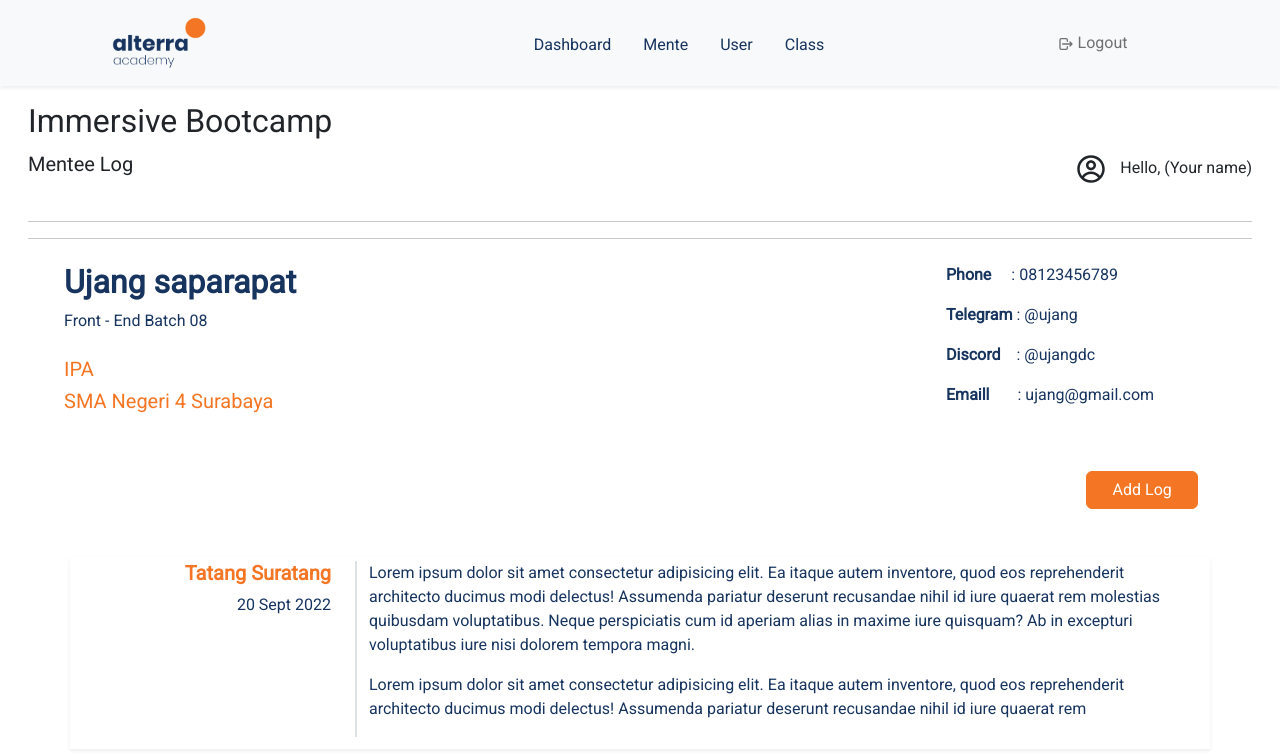
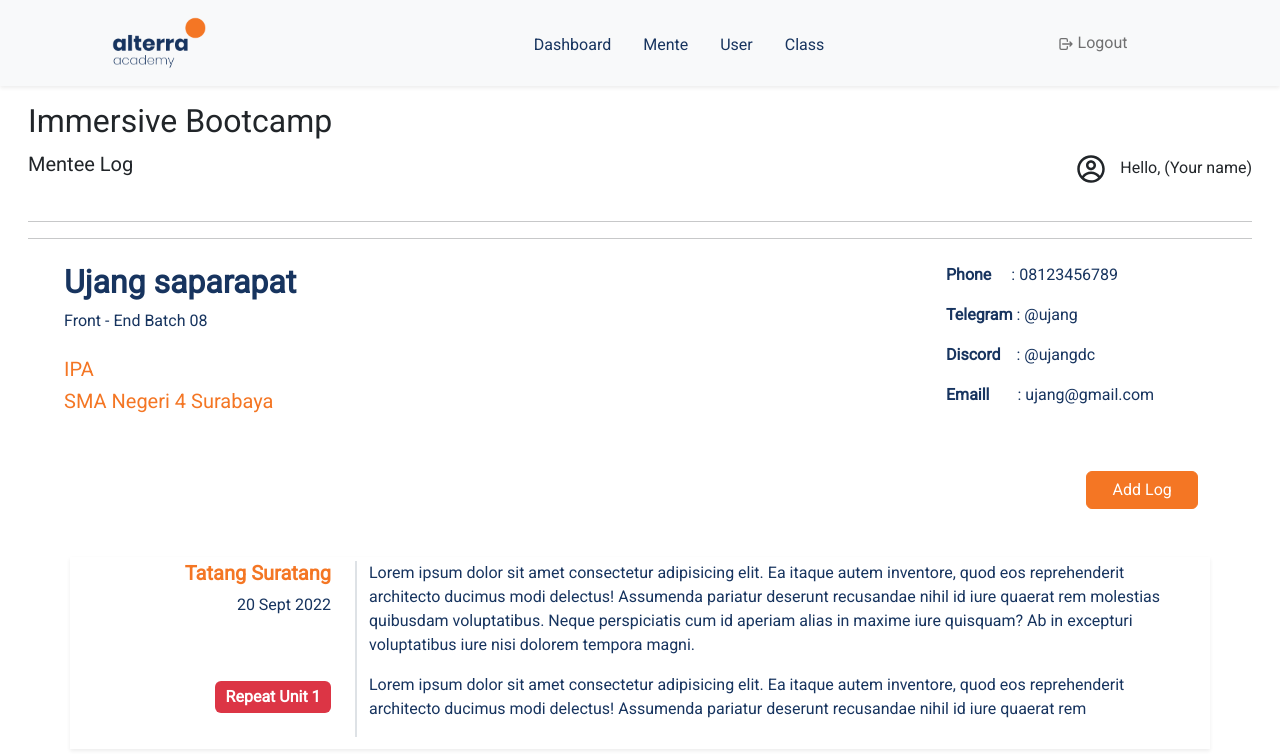
Before and after one commit to ALTA-FE8-GP3/immersive-dashboard, a Next.js app: page /mente/detail in a window 1280 px wide. Shown: the top 756 px of the page. Built offline with nearby package versions, Linux system fonts and the light colour scheme.

Commit message:
Fix detail

```diff
--- a/pages/mente/detail.jsx
+++ b/pages/mente/detail.jsx
@@ -1,5 +1,5 @@
 import React, { useState } from "react"
-import { Button, Col, Container, Row } from "react-bootstrap"
+import { Badge, Button, Col, Container, Row } from "react-bootstrap"
 import AddModal from "../../components/AddModal";
 import SubNavbar from "../../components/SubNavbar"
 
@@ -47,9 +47,10 @@ const Detail = () => {
                             </Col>
                         </Row>
                         <Row className="shadow-sm py-1 mb-5" style={{ maxHeight: "12rem", minHeight: "12rem" }}>
-                            <Col className="text-end pe-4" xl={3}>
+                            <Col className="text-end pe-4 d-md-flex d-xl-block justify-content-between" xl={3}>
                                 <h5 className="fw-bold">Tatang Suratang</h5>
-                                <span>20 Sept 2022</span>
+                                <p className="mb-5">20 Sept 2022</p>
+                                <Badge bg="danger fs-6 py-md-4 mt-xl-3 pt-xl-2" style={{maxHeight : "10px"}}>Repeat Unit 1</Badge>
                             </Col>
                             <Col className="border-start border-2 mb-5 " xl={9}>
                                 <p>
```
